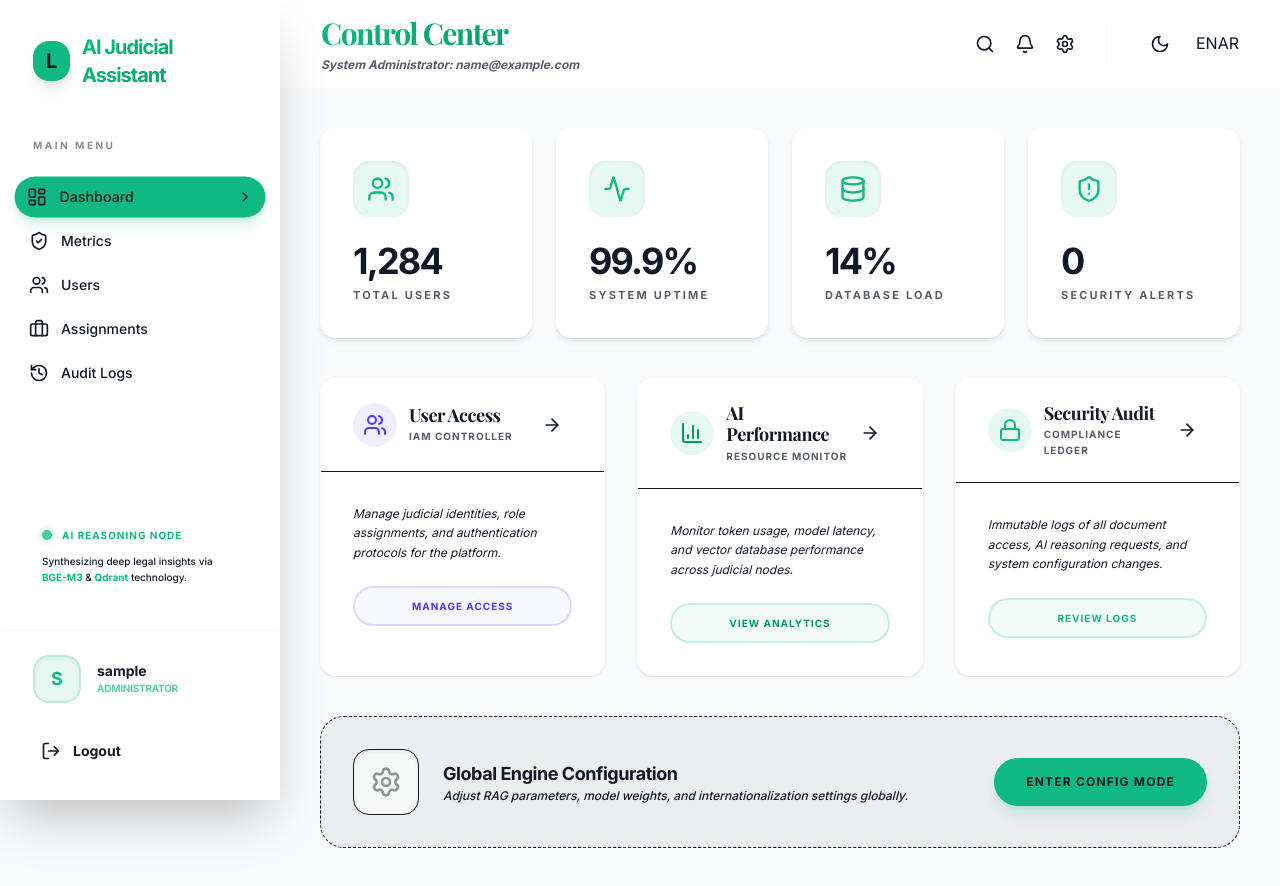
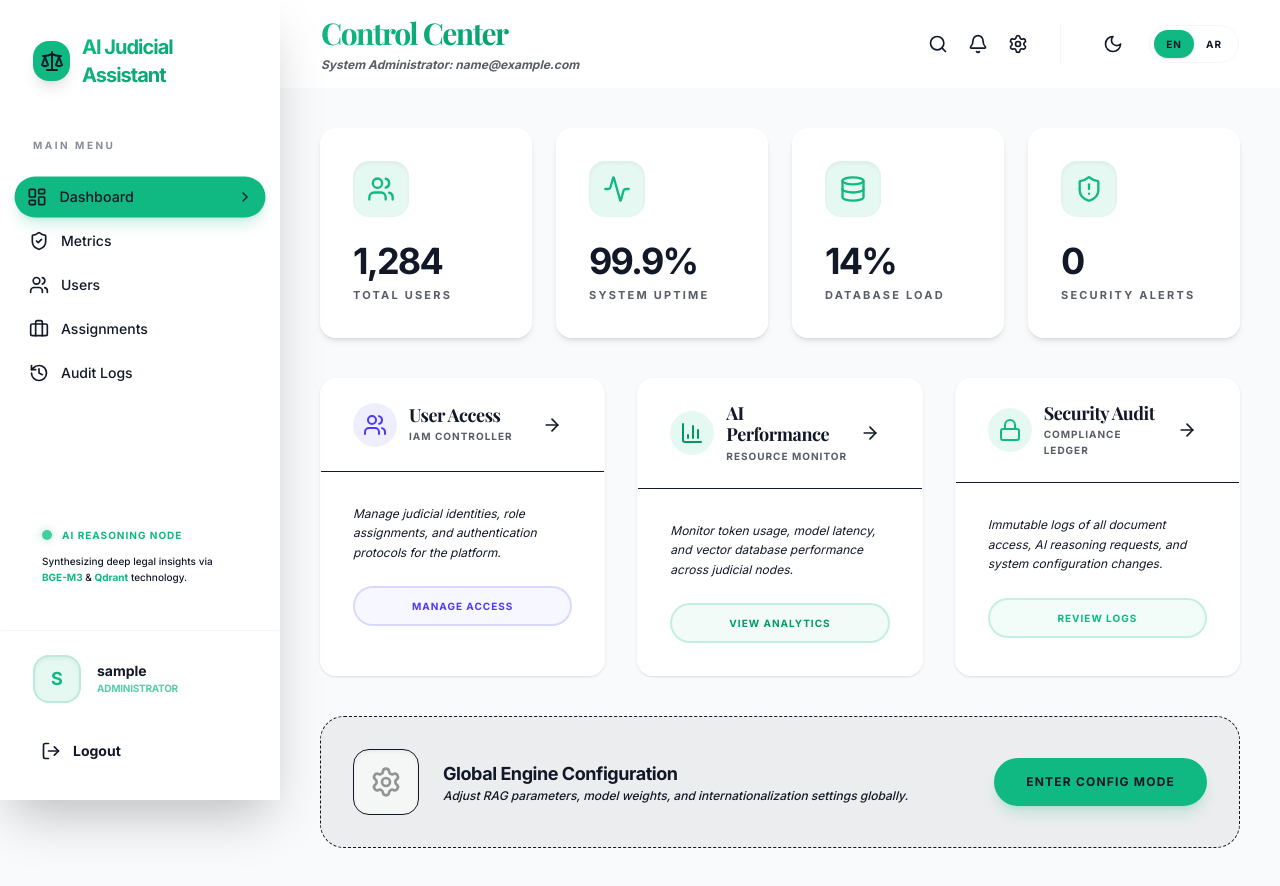
Before and after one commit to YeshwanthMotivity/AI-Legal-Assistant, a React (Vite) app in the folder frontend/: page /admin/dashboard in a window 1280 px wide. Built offline with nearby package versions, Linux system fonts and the light colour scheme; sample sign-in values are in the browser's storage.

Commit message:
UI: Final alignment and design polish - ENAR header, Scale logo, and project-wide search bar fixes

```diff
--- a/frontend/src/components/LanguageToggle.tsx
+++ b/frontend/src/components/LanguageToggle.tsx
@@ -1,20 +1,31 @@
 import { useTranslation } from 'react-i18next'
+import { cn } from '../lib/utils'
 
 const LanguageToggle = () => {
   const { i18n, t } = useTranslation()
 
   return (
-    <div className="language-toggle" aria-label={t('common.language')}>
+    <div className="flex bg-muted/20 border border-border/40 p-1 rounded-xl" aria-label={t('common.language')}>
       <button
         type="button"
-        className={i18n.language.startsWith('en') ? 'active' : ''}
+        className={cn(
+          "px-3 py-1.5 text-[10px] font-black tracking-widest rounded-lg transition-all",
+          i18n.language.startsWith('en')
+            ? "bg-primary text-primary-foreground shadow-sm"
+            : "text-muted-foreground hover:bg-primary/5 hover:text-primary"
+        )}
         onClick={() => i18n.changeLanguage('en')}
       >
         EN
       </button>
       <button
         type="button"
-        className={i18n.language.startsWith('ar') ? 'active' : ''}
+        className={cn(
+          "px-3 py-1.5 text-[10px] font-black tracking-widest rounded-lg transition-all",
+          i18n.language.startsWith('ar')
+            ? "bg-primary text-primary-foreground shadow-sm"
+            : "text-muted-foreground hover:bg-primary/5 hover:text-primary"
+        )}
         onClick={() => i18n.changeLanguage('ar')}
       >
         AR
--- a/frontend/src/components/layout/PortalLayout.tsx
+++ b/frontend/src/components/layout/PortalLayout.tsx
@@ -16,7 +16,8 @@ import {
   Settings,
   Bell,
   PanelLeftClose,
-  PanelLeft
+  PanelLeft,
+  Scale
 } from 'lucide-react'
 import { cn } from '@/lib/utils'
 import LanguageToggle from '../LanguageToggle'
@@ -108,8 +109,8 @@ const PortalLayout = ({ title, subtitle, children }: PortalLayoutProps) => {
         )}
       >
         <div className="p-8 flex items-center gap-3">
-          <div className="w-10 h-10 bg-primary rounded-2xl flex items-center justify-center text-primary-foreground font-black text-xl shadow-lg transition-transform hover:scale-105 active:scale-95">
-            L
+          <div className="w-10 h-10 bg-primary rounded-2xl flex items-center justify-center text-primary-foreground shadow-lg transition-transform hover:scale-105 active:scale-95">
+            <Scale className="w-6 h-6" />
           </div>
           <span className="font-black text-xl tracking-tighter text-gradient">{t('common.appName')}</span>
         </div>
--- a/frontend/src/pages/Login.tsx
+++ b/frontend/src/pages/Login.tsx
@@ -93,16 +93,16 @@ const Login = () => {
                   <User className="w-3 h-3 text-primary" />
                   Credentials
                 </label>
-                <div className="relative">
+                <div className="relative flex items-center">
+                  <User className="absolute left-4 w-5 h-5 text-muted-foreground/30 group-focus-within:text-primary transition-colors z-10" />
                   <input
                     type="text"
                     placeholder="Judicial ID or Email"
-                    className="w-full bg-background border border-border/50 rounded-2xl pl-12 pr-4 py-4 text-sm text-foreground focus:outline-none focus:ring-4 focus:ring-primary/20 transition-all font-bold placeholder:text-muted-foreground/30"
+                    className="w-full bg-background border border-border/50 rounded-2xl pl-14 pr-4 py-4 text-sm text-foreground focus:outline-none focus:ring-4 focus:ring-primary/20 transition-all font-bold placeholder:text-muted-foreground/30"
                     value={username}
                     onChange={(e) => setUsername(e.target.value)}
                     required
                   />
-                  <User className="absolute left-4 top-1/2 -translate-y-1/2 w-5 h-5 text-muted-foreground/30 group-focus-within:text-primary transition-colors" />
                 </div>
               </div>
 
@@ -111,16 +111,16 @@ const Login = () => {
                    <Lock className="w-3 h-3 text-primary" />
                    {t('auth.password')}
                 </label>
-                <div className="relative">
+                <div className="relative flex items-center">
+                  <Lock className="absolute left-4 w-5 h-5 text-muted-foreground/30 group-focus-within:text-primary transition-colors z-10" />
                   <input
                     type="password"
                     placeholder="••••••••"
-                    className="w-full bg-background border border-border/50 rounded-2xl pl-12 pr-4 py-4 text-sm text-foreground focus:outline-none focus:ring-4 focus:ring-primary/20 transition-all font-bold placeholder:text-muted-foreground/30"
+                    className="w-full bg-background border border-border/50 rounded-2xl pl-14 pr-4 py-4 text-sm text-foreground focus:outline-none focus:ring-4 focus:ring-primary/20 transition-all font-bold placeholder:text-muted-foreground/30"
                     value={password}
                     onChange={(e) => setPassword(e.target.value)}
                     required
                   />
-                  <Lock className="absolute left-4 top-1/2 -translate-y-1/2 w-5 h-5 text-muted-foreground/30 group-focus-within:text-primary transition-colors" />
                 </div>
               </div>
 
@@ -158,15 +158,18 @@ const Login = () => {
                  <Info className="w-3.5 h-3.5 text-muted-foreground" />
                  <span className="text-[10px] font-black uppercase text-muted-foreground tracking-widest">Environment Access</span>
               </div>
-              <div className="grid grid-cols-1 gap-2">
+              <div className="grid grid-cols-1 gap-2.5">
                 {[
                   { role: 'judge', pass: 'judge', color: 'bg-indigo-500/10 text-indigo-600 dark:bg-indigo-500/20 dark:text-indigo-400 border-indigo-500/10' },
                   { role: 'clerk', pass: 'clerk', color: 'bg-emerald-500/10 text-emerald-600 dark:bg-emerald-500/20 dark:text-emerald-400 border-emerald-500/10' },
                   { role: 'admin', pass: 'admin', color: 'bg-amber-500/10 text-amber-600 dark:bg-amber-500/20 dark:text-amber-400 border-amber-500/10' }
                 ].map(({ role, pass, color }) => (
-                  <div key={role} className={cn("flex items-center justify-between p-3 rounded-xl border", color)}>
-                     <span className="text-[10px] font-black uppercase">{role}</span>
-                     <span className="text-[10px] font-bold opacity-60">{pass}</span>
+                  <div key={role} className={cn("grid grid-cols-[100px_1fr] items-center p-3 px-5 rounded-xl border transition-colors", color)}>
+                     <span className="text-[10px] font-black uppercase tracking-widest">{role}</span>
+                     <div className="flex items-center justify-between">
+                        <span className="text-[10px] font-bold opacity-40">PASSWORD:</span>
+                        <span className="text-[10px] font-black tracking-widest">{pass}</span>
+                     </div>
                   </div>
                 ))}
               </div>
--- a/frontend/src/pages/clerk/CaseList.tsx
+++ b/frontend/src/pages/clerk/CaseList.tsx
@@ -140,7 +140,7 @@ const ClerkCaseList = () => {
           <div className="relative w-full sm:w-96">
             <Search className="absolute left-3 top-1/2 -translate-y-1/2 w-4 h-4 text-muted-foreground" />
             <input
-              className="w-full bg-card border rounded-lg pl-10 pr-4 py-2 text-sm focus:outline-none focus:ring-2 focus:ring-primary/20 transition-all font-medium"
+              className="w-full bg-card border rounded-lg pl-12 pr-4 py-2 text-sm focus:outline-none focus:ring-2 focus:ring-primary/20 transition-all font-medium"
               placeholder="Search by case number, title or claimant..."
             />
           </div>
--- a/frontend/src/pages/judge/CaseList.tsx
+++ b/frontend/src/pages/judge/CaseList.tsx
@@ -126,7 +126,7 @@ const CaseList = ({ openCreateOnLoad = false }: CaseListProps) => {
              <div className="relative flex-1 sm:w-64">
                 <Search className="absolute left-3 top-1/2 -translate-y-1/2 w-4 h-4 text-muted-foreground" />
                 <input
-                  className="w-full bg-card border rounded-lg pl-10 pr-4 py-2 text-sm focus:outline-none focus:ring-2 focus:ring-primary/20 transition-all font-medium"
+                  className="w-full bg-card border rounded-lg pl-12 pr-4 py-2 text-sm focus:outline-none focus:ring-2 focus:ring-primary/20 transition-all font-medium"
                   placeholder="Search cases..."
                 />
              </div>
--- a/frontend/src/styles/app.css
+++ b/frontend/src/styles/app.css
@@ -245,6 +245,7 @@ h1, h2, h3, .judicial-title {
 [data-theme='dark'] .status-badge.done { background: rgba(16, 185, 129, 0.1); color: #34d399; border-color: rgba(16, 185, 129, 0.2); }
 [data-theme='dark'] .status-badge.failed { background: rgba(239, 68, 68, 0.1); color: #f87171; border-color: rgba(239, 68, 68, 0.2); }
 
+@layer base {
   /* Forms */
   input, select, textarea {
     background: var(--bg-surface);
@@ -267,6 +268,7 @@ input:focus, select:focus, textarea:focus {
   input::placeholder {
     color: var(--text-muted);
     opacity: 0.5;
+  }
 }
 
 /* Tabs */
```
Lines whose indentation alone changed are shown as unchanged.
